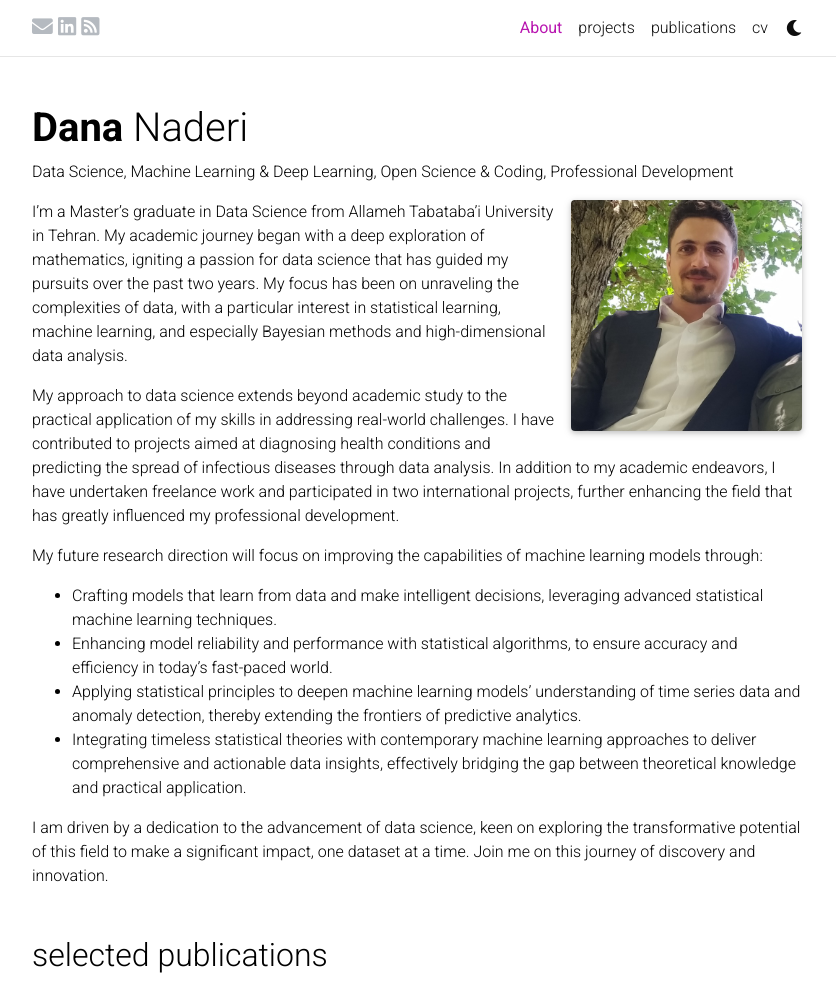
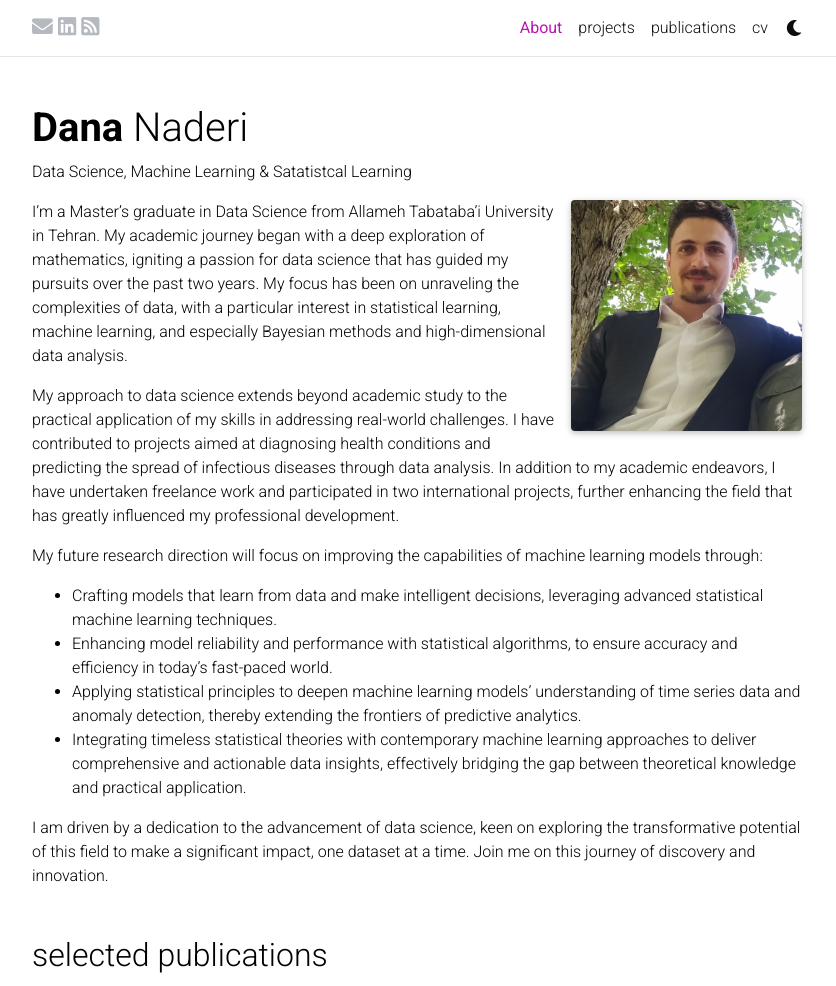
Before and after one commit to navidsharifi/navidsharifi.github.io, a Jekyll site: the page built from _pages/about.md, in a window 1280 px wide and 1256 px high, cut to the strip 0-986 px from the top of the window. Shown: the whole strip, without its empty margins (223-1059 px from the left). Built offline with Jekyll 4.4.1, drawn with Linux system fonts in a browser that asks for light colours; full-size pictures stand in for the smaller copies a plugin makes; comment, search, counter and statistics services are not loaded; a style sheet for code colours, icons or effects is not loaded.

Commit message:
Update about.md

```diff
--- a/_pages/about.md
+++ b/_pages/about.md
@@ -2,7 +2,7 @@
 layout: about
 title: About
 permalink: /
-subtitle: Data Science, Machine Learning & Deep Learning, Open Science & Coding, Professional Development
+subtitle: Data Science, Machine Learning & Satatistcal Learning
 profile:
   align: right
   image: me.jpg
```
